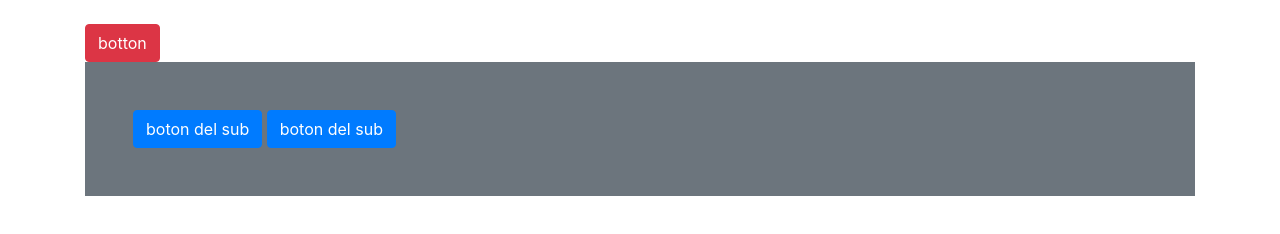
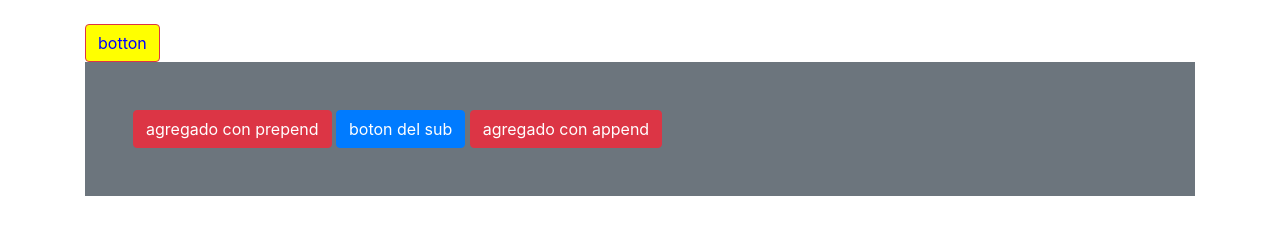
Before and after one commit to wilsonvodka/paginaConJQuery, a plain HTML site: page index.html in a window 1280 px wide. Drawn offline with nearby package versions, Linux system fonts and the light colour scheme.

Commit message:
como añadir css clases y html

```diff
--- a/index.html
+++ b/index.html
@@ -14,7 +14,7 @@
 
         <button type="button" class="btn btn-primary" id="boton">botton</button>
         <div id="subcontenedor" class="bg-secondary p-5">
-            <button type="button" class="btn btn-primary">boton del sub</button>
+
             <button type="button" class="btn btn-primary">boton del sub</button>
         </div>
 
--- a/javascript.js
+++ b/javascript.js
@@ -2,4 +2,13 @@ $(document).ready(function(){
     $('#boton').addClass('btn-danger');
     $('#boton').removeClass('btn-primary');
 
+    $('#subcontenedor').append('<button type="button" class="btn btn-danger">agregado con append</button>');
+    $('#subcontenedor').prepend('<button type="button" class="btn btn-danger">agregado con prepend</button>');
+
+    // $('#boton').css('color', 'blue');
+    // $('#boton').css('background-color', 'yellow');
+
+    $('#boton').css({'color' : 'blue', 'background-color' : 'yellow'});
+    // $('#boton').css('background-color', 'yellow');
+
 });
```
